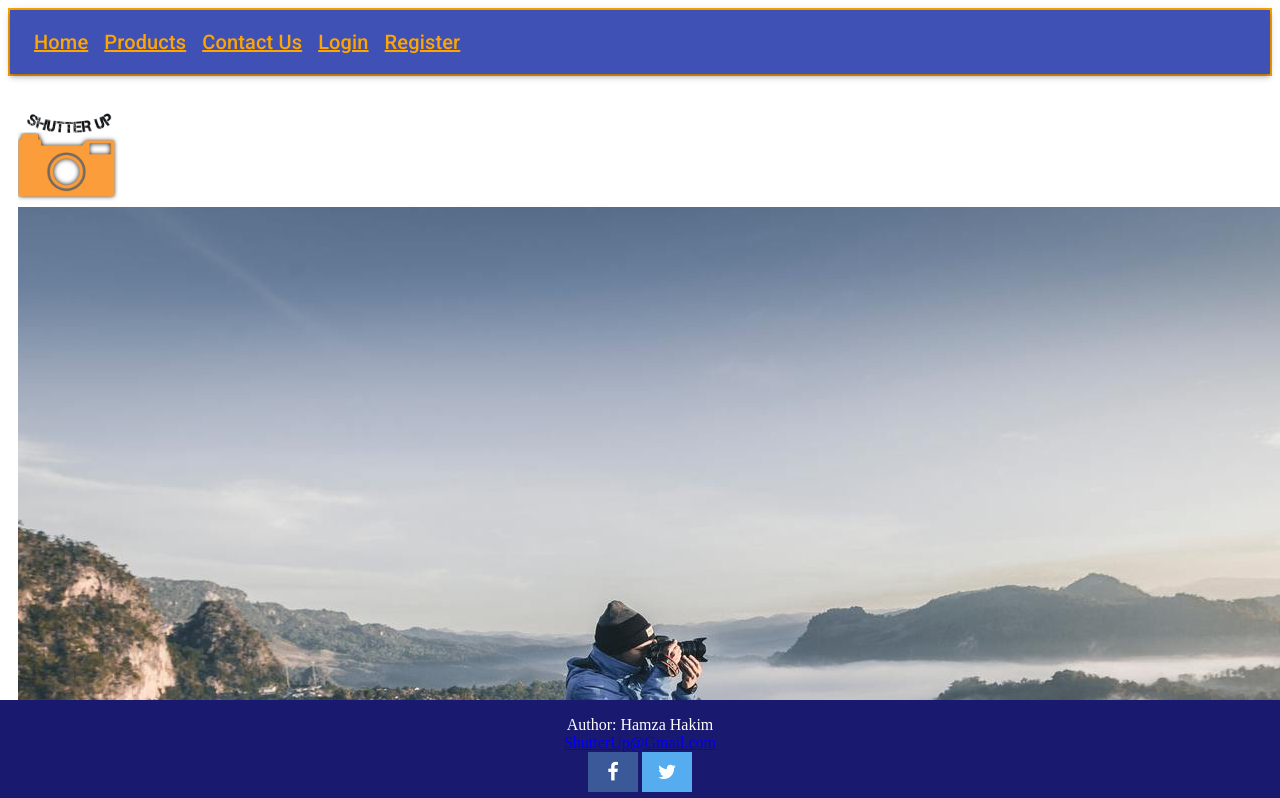
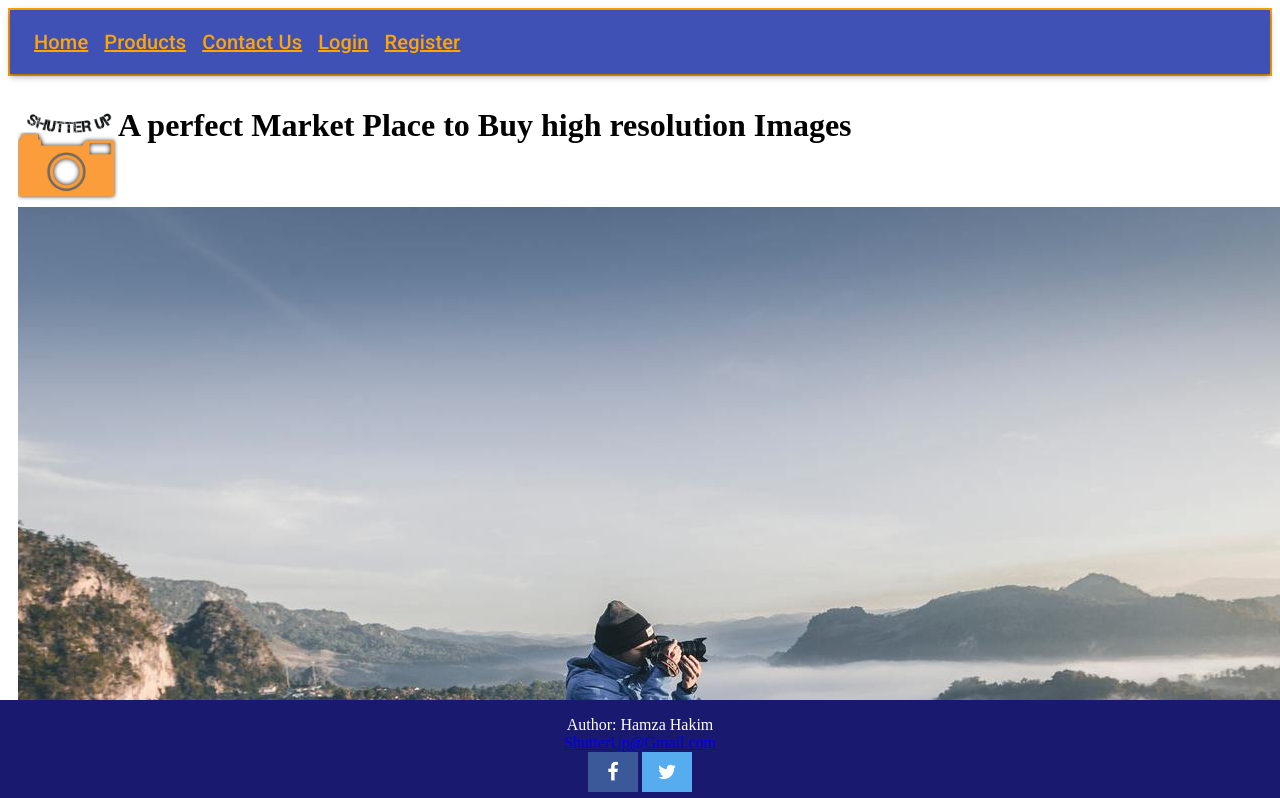
Before and after one commit to SP18-BSE-076/Frontend, a React (Create React App) app: page / in a window 1280 px wide. Shown: the top 798 px of the page. Built offline with nearby package versions, Linux system fonts and the light colour scheme.

Commit message:
Update LandingPage.jsx

```diff
--- a/src/components/LandingPage.jsx
+++ b/src/components/LandingPage.jsx
@@ -2,7 +2,7 @@ import React from "react";
 const LandingPage = () => {
   return (
     <div>
-      <h1 class = "logo"><img src="/image/logo.jpg" alt=""/></h1>
+      <h1 class = "logo"><img src="/image/logo.jpg" alt=""/>A perfect Market Place to Buy high resolution Images</h1>
 
       <div style={{
         height: '30px',
```
